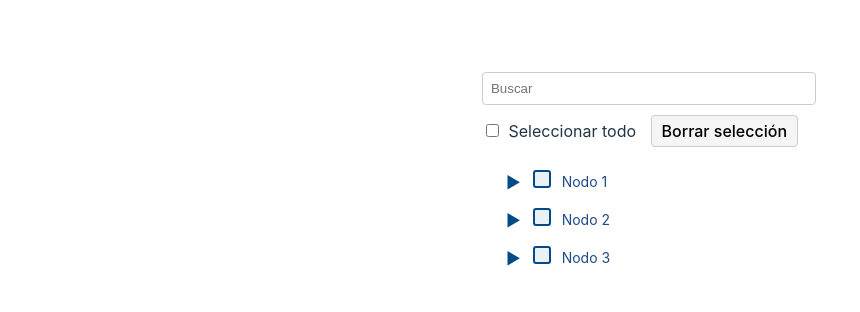
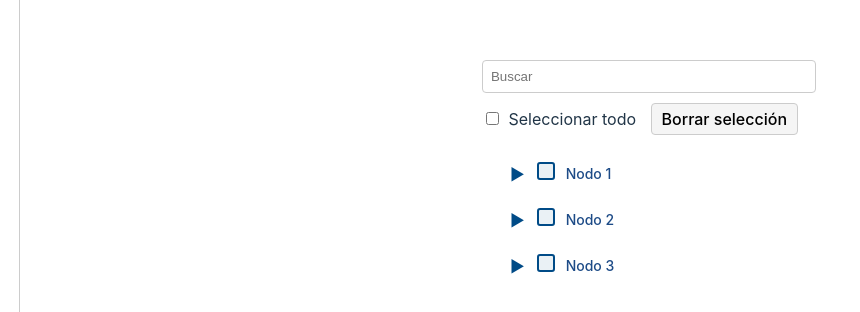
Before and after one commit to federicogomeza/vue3-treeview, a Vue app: page / in a window 1280 px wide. Shown: the part 218-530 px from the top of the page, without its empty margins (0-860 px from the left). Built offline with nearby package versions, Linux system fonts and the light colour scheme.

Commit message:
update style

```diff
--- a/src/App.vue
+++ b/src/App.vue
@@ -67,9 +67,16 @@ const treeData = [
                 children: [
                   {
                     id: 13,
-                    label: 'Hoja 3.1.1.1.1',
+                    label: 'Nodo 3.1.1.1.1',
                     expanded: false,
-                    children: [],
+                    children: [
+                      {
+                        id: 14,
+                        label: 'Hoja 3.1.1.1.1.1',
+                        expanded: false,
+                        children: [],
+                      },
+                    ],
                   },
                 ],
               },
@@ -78,7 +85,7 @@ const treeData = [
         ],
       },
       {
-        id: 14,
+        id: 15,
         label: 'Hoja 3.2',
         expanded: false,
         children: [],
--- a/src/components/TreeNode.vue
+++ b/src/components/TreeNode.vue
@@ -1,14 +1,14 @@
 <template>
-  <li v-if="isVisible" :class="{ 'tree-line': hasChildren }">
+  <li v-if="isVisible" class="tree-node--line">
     <div
       :class="[
         'tree-node__container',
         {
-          'tree-node__container--selected': isSelected,
-          'tree-node__container--hovered': isHovered,
-          'tree-node__container--focused': isFocused,
-          'tree-node__container--pressed': isPressed,
-          'tree-node__container--expanded': localExpanded
+          'tree-node--selected': isSelected,
+          'tree-node--hovered': isHovered,
+          'tree-node--focused': isFocused,
+          'tree-node--pressed': isPressed,
+          'tree-node--expanded': localExpanded
         }
       ]"
       @mouseenter="isHovered = true"
@@ -19,10 +19,12 @@
       @blur="isFocused = false"
       tabindex="0"
     >
+      <!-- Indicador de expansión -->
       <span v-if="hasChildren" class="tree-node__expand-icon" @click.stop="expandNode">
         {{ localExpanded ? '▼' : '▶' }}
       </span>
 
+      <!-- Checkbox en contenedor separado -->
       <div v-if="allowMultipleSelection" class="tree-node__checkbox-container" @click.stop="selectNode">
         <input
           type="checkbox"
@@ -32,12 +34,14 @@
         />
       </div>
 
+      <!-- Contenedor exclusivo para el Label -->
       <div class="tree-node__label-container" @click.stop="handleLabelClick">
         <span class="tree-node__label">{{ node.label }}</span>
       </div>
     </div>
 
-    <ul v-if="localExpanded" class="tree-node__list">
+    <!-- Nodos hijos -->
+    <ul v-if="localExpanded" class="tree-node__children">
       <TreeNode
         v-for="(child, index) in node.children"
         :key="child.id"
@@ -122,31 +126,31 @@ const selectNode = () => {
 .tree-node__container {
   display: flex;
   align-items: center;
-  padding: 0.25rem;
+  padding: 8px;
   border-left: 4px solid transparent;
   cursor: pointer;
   position: relative;
 }
 
-.tree-node__container--selected {
+.tree-node--selected {
   background-color: #eaf1f5;
   border-left-color: #004b87;
 }
 
-.tree-node__container--pressed {
+.tree-node--pressed {
   background-color: #d0e4f1;
 }
 
-.tree-node__container--focused {
+.tree-node--focused {
   outline: 2px solid #004b87;
 }
 
-.tree-node__container--hovered {
+.tree-node--hovered {
   background-color: #f0f0f0;
 }
 
 .tree-node__checkbox-container {
-  margin-right: 0.5rem;
+  margin-right: 8px;
 }
 
 .tree-node__label-container {
@@ -156,6 +160,7 @@ const selectNode = () => {
 .tree-node__label {
   font-size: 14px;
   color: #1d4b87;
+  font-weight: 500;
 }
 
 .tree-node__label:hover {
@@ -187,19 +192,24 @@ const selectNode = () => {
 }
 
 .tree-node__expand-icon {
-  margin-right: 0.5rem;
+  margin-right: 8px;
   color: #004b87;
 }
 
-.tree-node__list {
+.tree-node__children {
   padding-left: 1.5rem;
   position: relative;
+  list-style-type: none;
 }
 
-.tree-line::before {
+.tree-node--line {
+  list-style-type: none;
+}
+
+.tree-node--line::before {
   content: "";
   position: absolute;
-  left: -1rem;
+  left: 19px;
   top: 0;
   bottom: 0;
   width: 1px;
```
